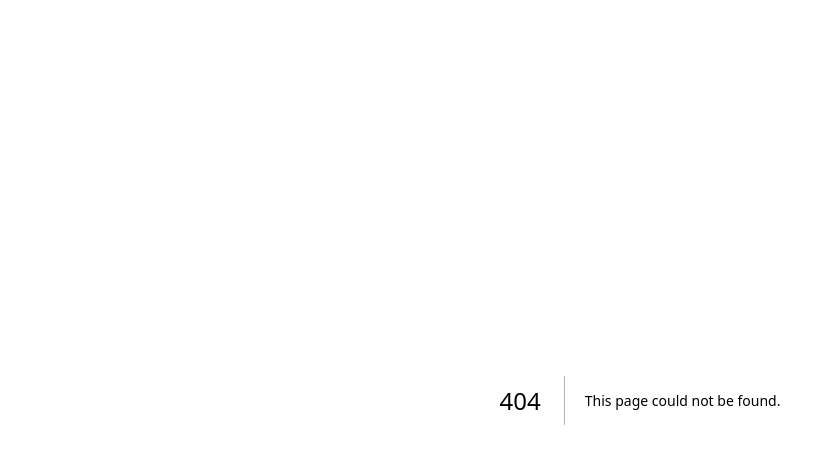
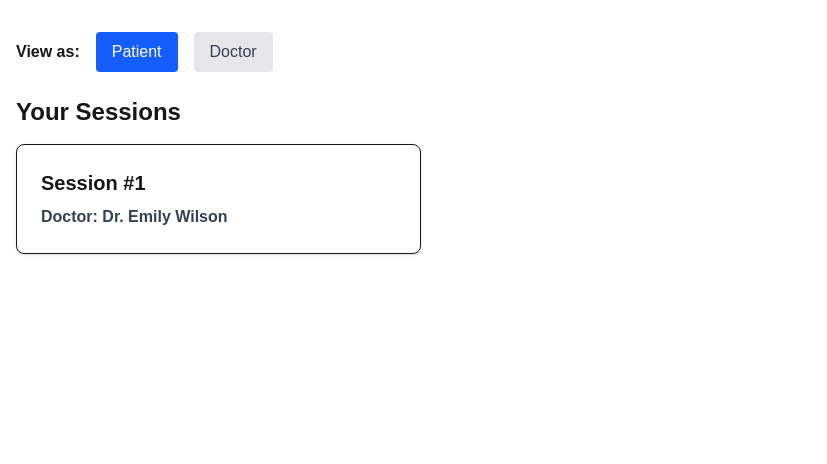
Before and after one commit to KhadeejaAbbas/HackTheChange2025, a Next.js app in the folder frontend/my-app/: page /homepage in a window 1280 px wide. Before the commit this address had no page. Shown: the top 464 px of the page, without its empty margins (0-827 px from the left). Built offline with nearby package versions, Linux system fonts and the light colour scheme.

Commit message:
bring homepage page back

```diff
--- /dev/null
+++ b/frontend/my-app/app/homepage/page.tsx
@@ -0,0 +1,65 @@
+"use client";
+
+import { useState } from "react";
+import SessionsList from "@/components/SessionsList";
+import { Session } from "@/components/SessionCard";
+
+// Mock data for doctor sessions
+const doctorSessions: Session[] = [
+  {
+    id: 1,
+    sessionNumber: 1,
+    patientName: "John Smith",
+    summary:
+      "Initial consultation for anxiety management. Discussed coping strategies and established treatment goals.",
+  },
+];
+
+// Mock data for patient sessions
+const patientSessions: Session[] = [
+  {
+    id: 1,
+    sessionNumber: 1,
+    doctorName: "Dr. Emily Wilson",
+    summary:
+      "Discussed my anxiety symptoms and learned breathing exercises. Dr. Wilson was very understanding.",
+  },
+];
+
+export default function HomePage() {
+  // Toggle between 'doctor' and 'patient' to see different views
+  const [userType, setUserType] = useState<"doctor" | "patient">("patient");
+
+  const sessions = userType === "doctor" ? doctorSessions : patientSessions;
+
+  return (
+    <div className="container mx-auto px-4 py-8">
+      {/* Toggle button for demo purposes */}
+      <div className="mb-6 flex gap-4 items-center">
+        <span className="font-semibold">View as:</span>
+        <button
+          onClick={() => setUserType("patient")}
+          className={`px-4 py-2 rounded ${
+            userType === "patient"
+              ? "bg-blue-600 text-white"
+              : "bg-gray-200 text-gray-700"
+          }`}
+        >
+          Patient
+        </button>
+        <button
+          onClick={() => setUserType("doctor")}
+          className={`px-4 py-2 rounded ${
+            userType === "doctor"
+              ? "bg-blue-600 text-white"
+              : "bg-gray-200 text-gray-700"
+          }`}
+        >
+          Doctor
+        </button>
+      </div>
+
+      <SessionsList sessions={sessions} userType={userType} />
+    </div>
+  );
+}
```
